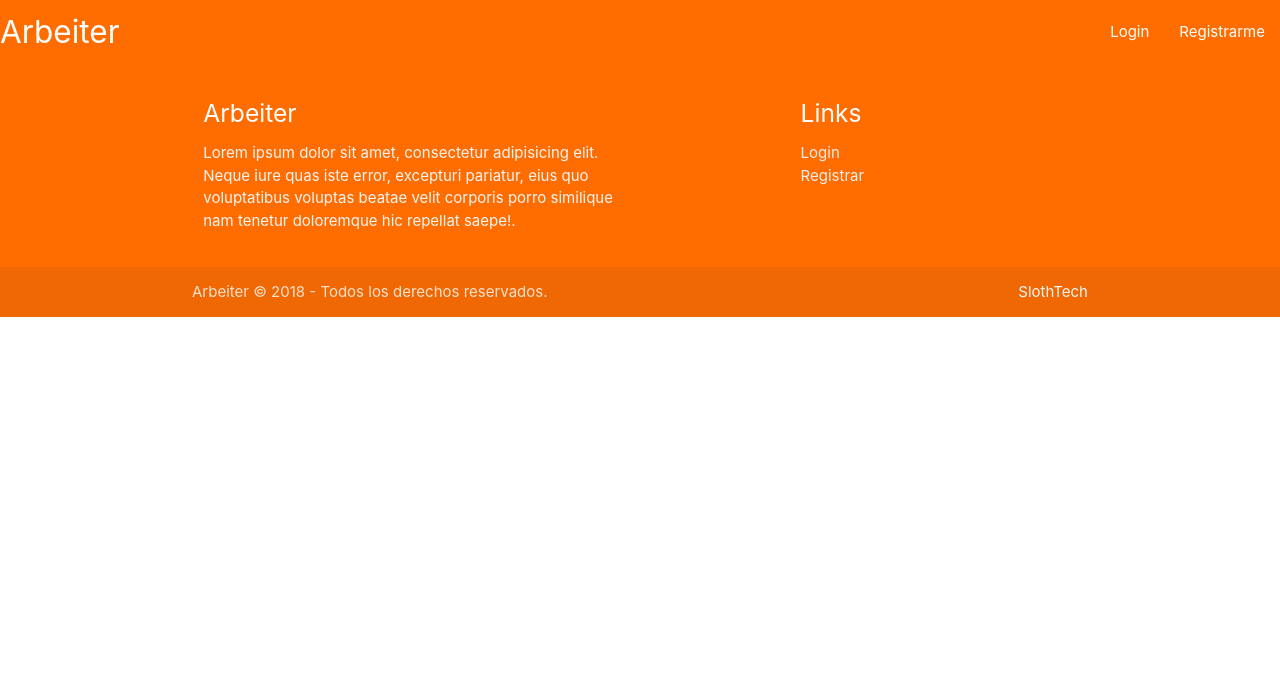
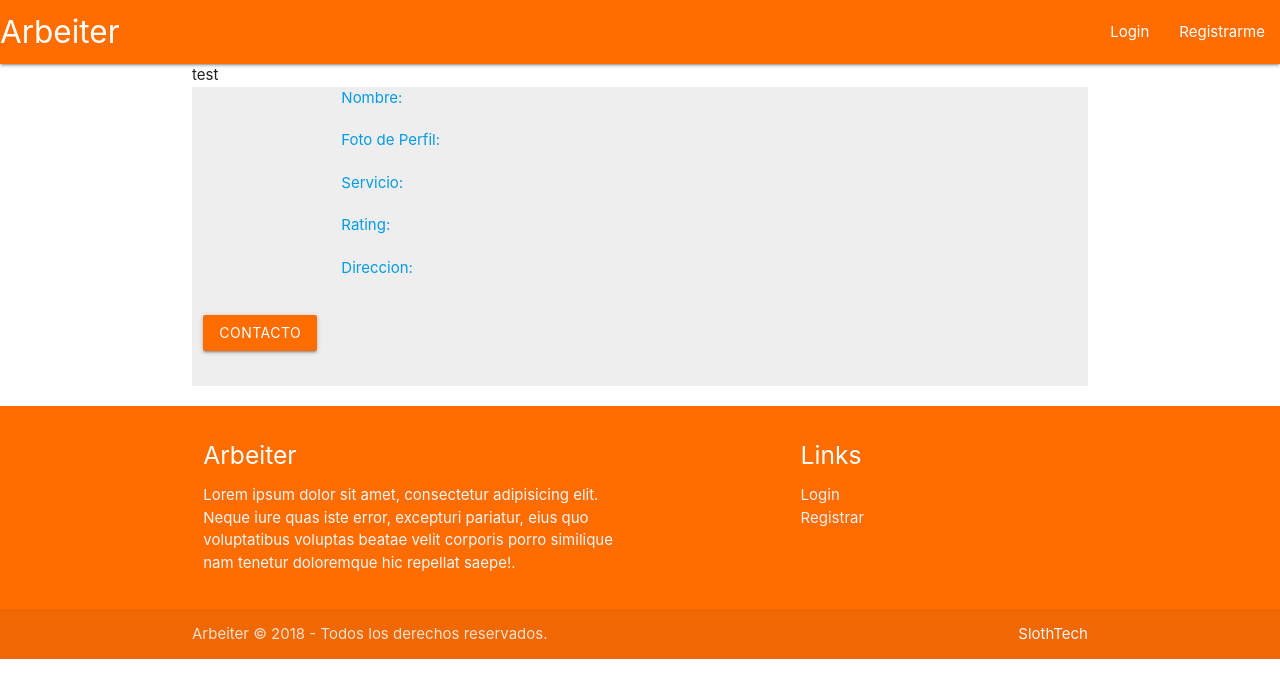
Before and after one commit to imjpfeliciano/arbeiter-client, a Vue app: page /contact/53 in a window 1280 px wide. Shown: the top 698 px of the page. Built offline with nearby package versions, Linux system fonts and the light colour scheme.

Commit message:
backup filtro y contacto

```diff
--- /dev/null
+++ b/src/components/contact/contact.vue
@@ -0,0 +1,138 @@
+<template>
+	<div class="container">
+		test
+		<div class="row grey lighten-3">
+			<div class="col s12">
+				<div class="row">
+					<div class ="col s2">
+					</div>
+					<a>Nombre: </a>
+					<a> </a>
+				</div>
+			</div>
+			<div class="col s12">
+				<div class="row">
+					<div class ="col s2">
+					</div>
+					<a>Foto de Perfil: </a>
+					<a> </a>
+				</div>
+			</div>
+			<div class="col s12">
+				<div class="row">
+					<div class ="col s2">
+					</div>
+					<a>Servicio: </a>
+					<a> </a>
+				</div>
+			</div>
+			<div class="col s12">
+				<div class="row">
+					<div class ="col s2">
+					</div>
+					<a>Rating: </a>
+					<a> </a>
+				</div>
+			</div>
+			<div class="col s12">
+				<div class="row">
+					<div class ="col s2">
+					</div>
+					<a>Direccion: </a>
+					<a> </a>
+				</div>
+			</div>
+			<div class="col s12">
+				<div class="row">
+					<div class ="col s2">
+					</div>
+					<div class="input-field col s12">
+						<a href="contactId" class="waves-effect waves-light btn orange accent-4">Contacto</a>
+					</div>
+				</div>
+			</div>
+		</div>
+	</div>
+</template>
+
+<script>
+
+export default
+{
+	props: {
+		nombre:			{
+			type: String,
+			required: true,
+		},
+		profile_pic:	{
+			type: String,
+			required: true,
+		},
+		servicio: 		{
+			type: String,
+			required: true,
+		},
+		rating: 		{
+			type: Number,
+			required: true,
+		},
+		direccion: 		{
+			type: String,
+			required: true,
+		},
+		id: {
+			type: Number,
+			required: true,
+		}
+	},
+	// computed: {
+	// 	contactId()
+	// 	{
+	// 		return this.$route.params.id;
+	// 	},
+	// 	getArbeiters()
+	// 	{
+	// 		var arbeiters = [];
+	// 		arbeiters.push(
+	// 		{
+	// 			nombre:			"juan",
+	// 			profile_pic:	"pic1",
+	// 			servicio: 		"mecanico electricista plomeria construccion",
+	// 			rating: 		1,
+	// 			direccion: 		"uno",
+	// 		});
+	// 		arbeiters.push(
+	// 		{
+	// 			nombre:			"pablo",
+	// 			profile_pic:	"pic2",
+	// 			servicio: 		"electricista",
+	// 			rating: 		2,
+	// 			direccion: 		"dos",
+	// 		});
+	// 					arbeiters.push(
+	// 		{
+	// 			nombre:			"pedro",
+	// 			profile_pic:	"pic3",
+	// 			servicio: 		"plomeria",
+	// 			rating: 		3,
+	// 			direccion: 		"tres",
+	// 		});
+	// 					arbeiters.push(
+	// 		{
+	// 			nombre:			"prieto",
+	// 			profile_pic:	"pic4",
+	// 			servicio: 		"construccion",
+	// 			rating: 		4,
+	// 			direccion: 		"cuatro",
+	// 		});
+	// 		return arbeiters[this.contactId];
+	// 	}
+	// }
+}
+</script>
+
+<style scoped>
+button {
+	background-color: #ffff8d;
+}
+</style>
--- /dev/null
+++ b/src/components/filter/filter.vue
@@ -0,0 +1,47 @@
+<template>
+	<div class="container">
+		<div class="row grey lighten-3">
+			<ul>
+				<li v-for="(contactItem, index) in contacts" :key="index">
+					<contact-card
+						id="contactItem.id"
+						nombre="contactItem.nombre"
+						profile_pic="contactItem.profile_pic"
+						servicio="contactItem.servicio"
+						rating="contactItem.rating"
+						direccion="contactItem.direccion"
+					/>
+				</li>
+			</ul>
+		</div>
+	</div>
+</template>
+
+<script>
+
+import ContactCard from './../contact/contact.vue';
+
+export default {
+	data() {
+		return {
+			contacts: [
+				{ id: 1, nombre: 'a', profile_pic: 'a', servicio: 'b', rating: 1, direccion: 'z'},
+				{ id: 2, nombre: 'b', profile_pic: 'a', servicio: 'b', rating: 1, direccion: 'z'},
+				{ id: 3, nombre: 'c', profile_pic: 'a', servicio: 'b', rating: 1, direccion: 'z'},
+				{ id: 4, nombre: 'd', profile_pic: 'a', servicio: 'b', rating: 1, direccion: 'z'},
+				{ id: 5, nombre: 'e', profile_pic: 'a', servicio: 'b', rating: 1, direccion: 'z'},
+			],
+		};
+	},
+	components: {
+		ContactCard,
+	}
+
+}
+</script>
+
+<style scoped>
+button {
+	background-color: #ffff8d;
+}
+</style>
--- a/src/components/login/login.vue
+++ b/src/components/login/login.vue
@@ -1,5 +1,5 @@
 <template>
-  	<div class="container">
+	<div class="container">
 		<div class="row grey lighten-3">
 			<div class="col s12">
 				<div class="row">
@@ -20,8 +20,9 @@
 					<div class ="col s5">
 					</div>
 					<div class="col s5">
-					 	<button class="btn waves-effect orange accent-4" onclick="window.location.href='/dashboard'">Submit
-				  		</button>
+						<div class="input-field col s12">
+							<a href="/dashboard" class="waves-effect waves-light btn orange accent-4">Registrar</a>
+						</div>
 					</div>
 				</div>
 			</div>
@@ -30,13 +31,15 @@
 </template>
 
 <script>
-export default {
+export default
+{
 
 }
 </script>
 
 <style scoped>
-button {
-  background-color: #ffff8d;
+button
+{
+	background-color: #ffff8d;
 }
 </style>
--- a/src/router.js
+++ b/src/router.js
@@ -4,6 +4,8 @@ import Router from 'vue-router';
 import Registro from './components/registro/registro.vue';
 import Login from './components/login/login.vue';
 import Dashboard from './components/dashboard/dashboard.vue';
+import Filter from './components/filter/filter.vue';
+import Contact from './components/contact/contact.vue';
 
 Vue.use(Router);
 
@@ -16,7 +18,7 @@ export default new Router({
       component: Login,
     },
     {
-      name: 'registro',
+      name: 'register',
       path: '/register',
       component: Registro,
     },
@@ -25,5 +27,30 @@ export default new Router({
       path: '/dashboard',
       component: Dashboard,
     },
+    {
+      name: 'contact',
+      path: '/contact/:id',
+      component: Contact,
+    },
+    {
+      name: 'filter_mecanico',
+      path: '/filter/mecanico',
+      component: Filter,
+    },
+    {
+      name: 'filter_electricista',
+      path: '/filter/electricista',
+      component: Filter,
+    },
+    {
+      name: 'filter_plomeria',
+      path: 'filter/plomeria',
+      component: Filter,
+    },
+    {
+      name: 'filter_construccion',
+      path: '/filter/construccion',
+      component: Filter,
+    },
   ]
 })
```
